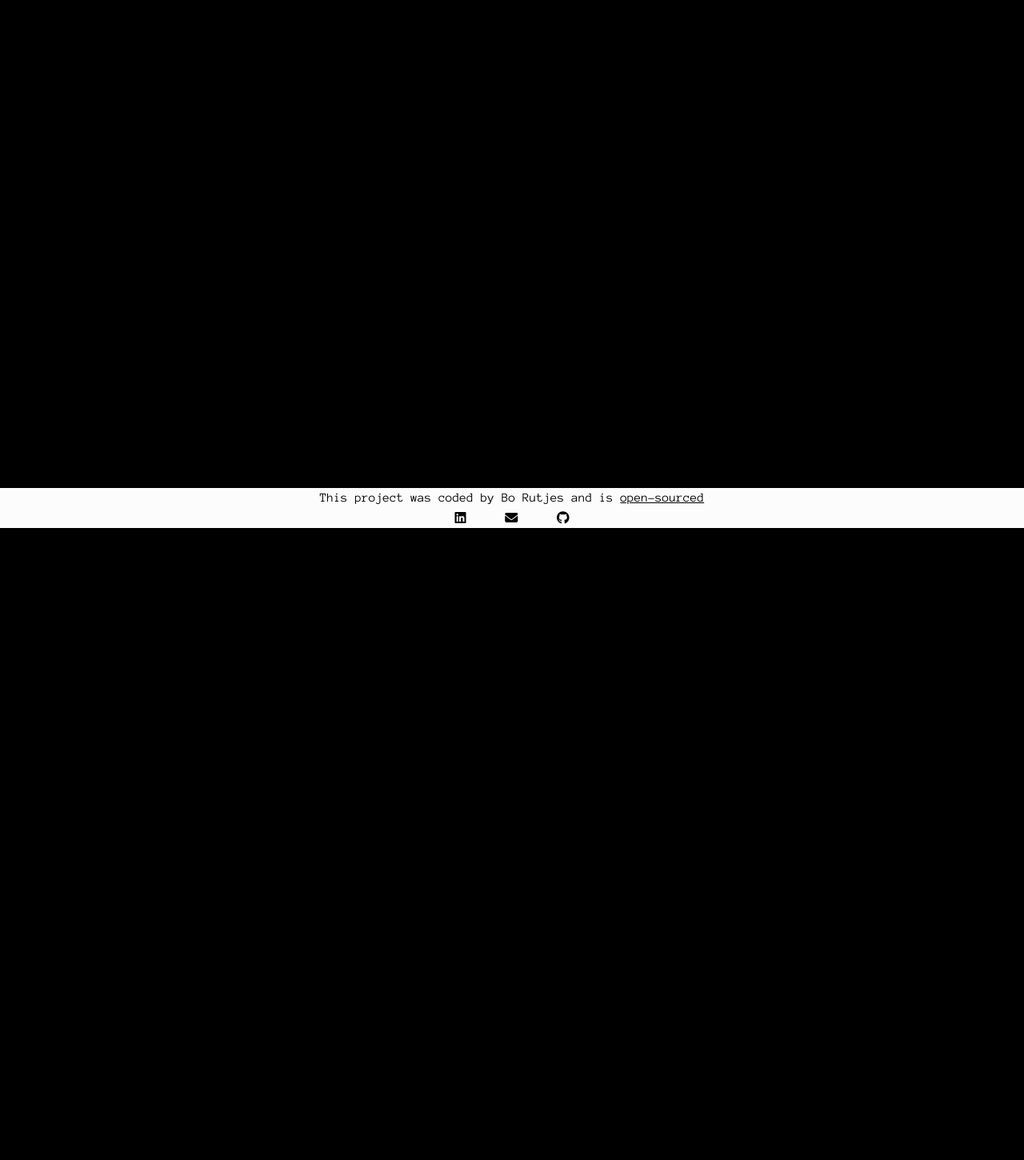
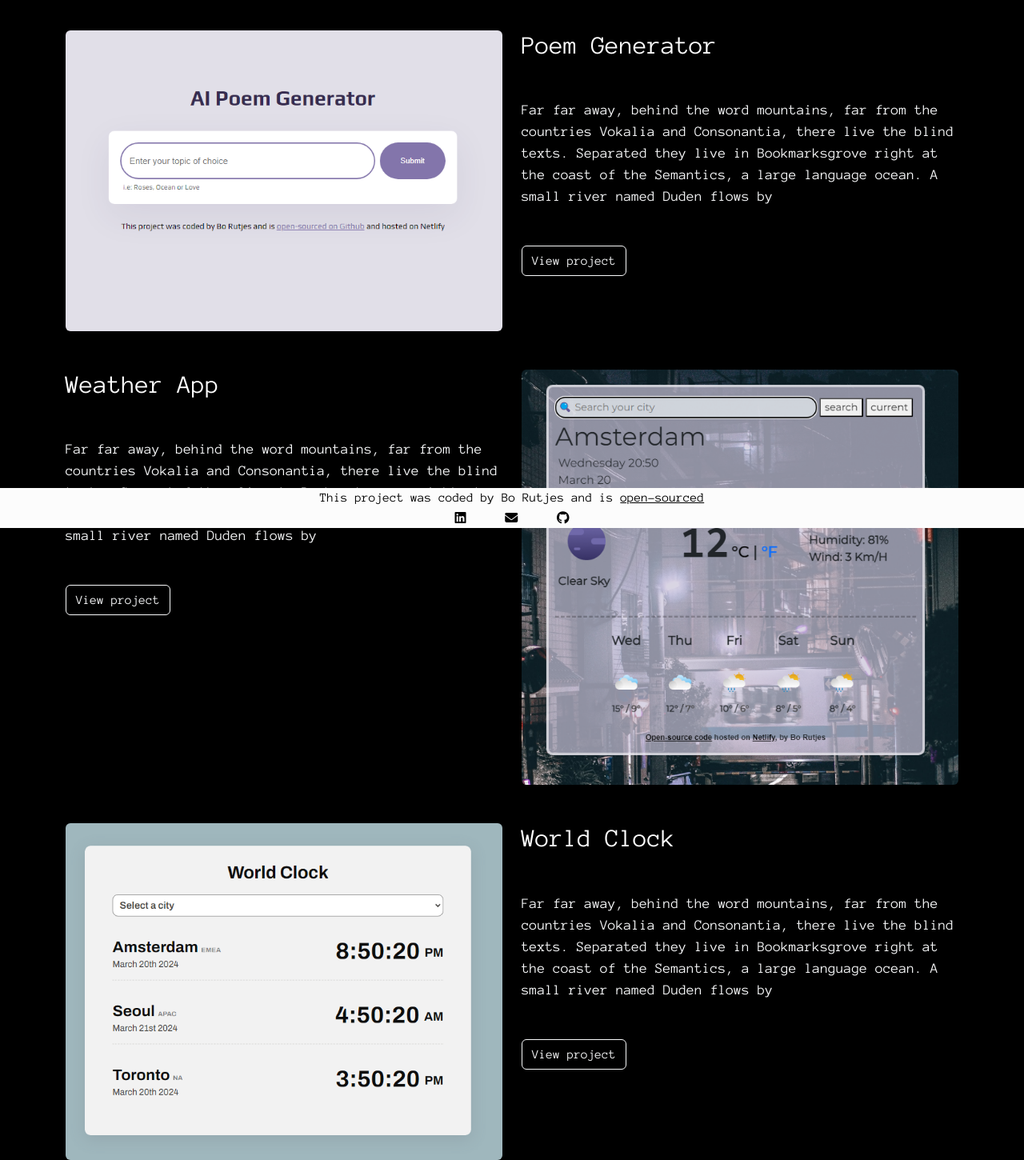
Before and after one commit to Bosif/portfolio-website, a plain HTML site: page portfolio.html in a window 1280 px wide. Shown: the part 140-1590 px from the top of the page at 80% size. Before the commit the page ends 800 px from the top, so only its background shows below. Drawn offline with nearby package versions, Linux system fonts and the light colour scheme.

Commit message:
added project page

```diff
--- a/portfolio.html
+++ b/portfolio.html
@@ -61,9 +61,61 @@
               </div>
             </div>
         </nav>
-        <h1 class="text-center">Projects</h1>
+        <h1 class="text-center mb-5">Projects</h1>
     </div>
-
+    <div class="container">
+      <div class="row mb-5">
+        <div class="col d-none d-lg-block">
+          <img src="src/images/Poem generator screenshot.png" class="img-fluid rounded" alt="screenshot of poem generator" />
+        </div>
+        <div class="col">
+          <div class="project-desciption">
+            <h2 class="mb-5">Poem Generator</h2>
+            <p class="mb-5 text-light">
+              Far far away, behind the word mountains, far from the countries
+              Vokalia and Consonantia, there live the blind texts. Separated
+              they live in Bookmarksgrove right at the coast of the Semantics, a
+              large language ocean. A small river named Duden flows by
+            </p>
+            <a href="" class="btn btn-outline-light"> View project </a>
+          </div>
+        </div>
+      </div>
+      <div class="row mb-5">
+        <div class="col">
+          <div class="project-desciption">
+            <h2 class="mb-5">Weather App</h2>
+            <p class="mb-5 text-light">
+              Far far away, behind the word mountains, far from the countries
+              Vokalia and Consonantia, there live the blind texts. Separated
+              they live in Bookmarksgrove right at the coast of the Semantics, a
+              large language ocean. A small river named Duden flows by
+            </p>
+            <a href="" class="btn btn-outline-light"> View project </a>
+          </div>
+        </div>
+        <div class="col d-none d-lg-block">
+          <img src="src/images/weather app screenshot.png" class="img-fluid rounded" alt="screenshot of weather app" />
+        </div>
+      </div>
+      <div class="row">
+        <div class="col d-none d-lg-block">
+          <img src="src/images/world clock screenshot.png" class="img-fluid rounded" alt="screenshot of world clock app" />
+        </div>
+        <div class="col">
+          <div class="project-desciption">
+            <h2 class="mb-5">World Clock</h2>
+            <p class="mb-5 text-light">
+              Far far away, behind the word mountains, far from the countries
+              Vokalia and Consonantia, there live the blind texts. Separated
+              they live in Bookmarksgrove right at the coast of the Semantics, a
+              large language ocean. A small river named Duden flows by
+            </p>
+            <a href="" class="btn btn-outline-light"> View project </a>
+          </div>
+        </div>
+      </div>
+    </div>
     <footer>
         This project was coded by Bo Rutjes and is
         <a href="https://github.com/Bosif/portfolio-website" target="_blank"
```
Also changed, not shown: src/images/Poem generator screenshot.png (added), src/images/weather app screenshot.png (added), src/images/world clock screenshot.png (added).
